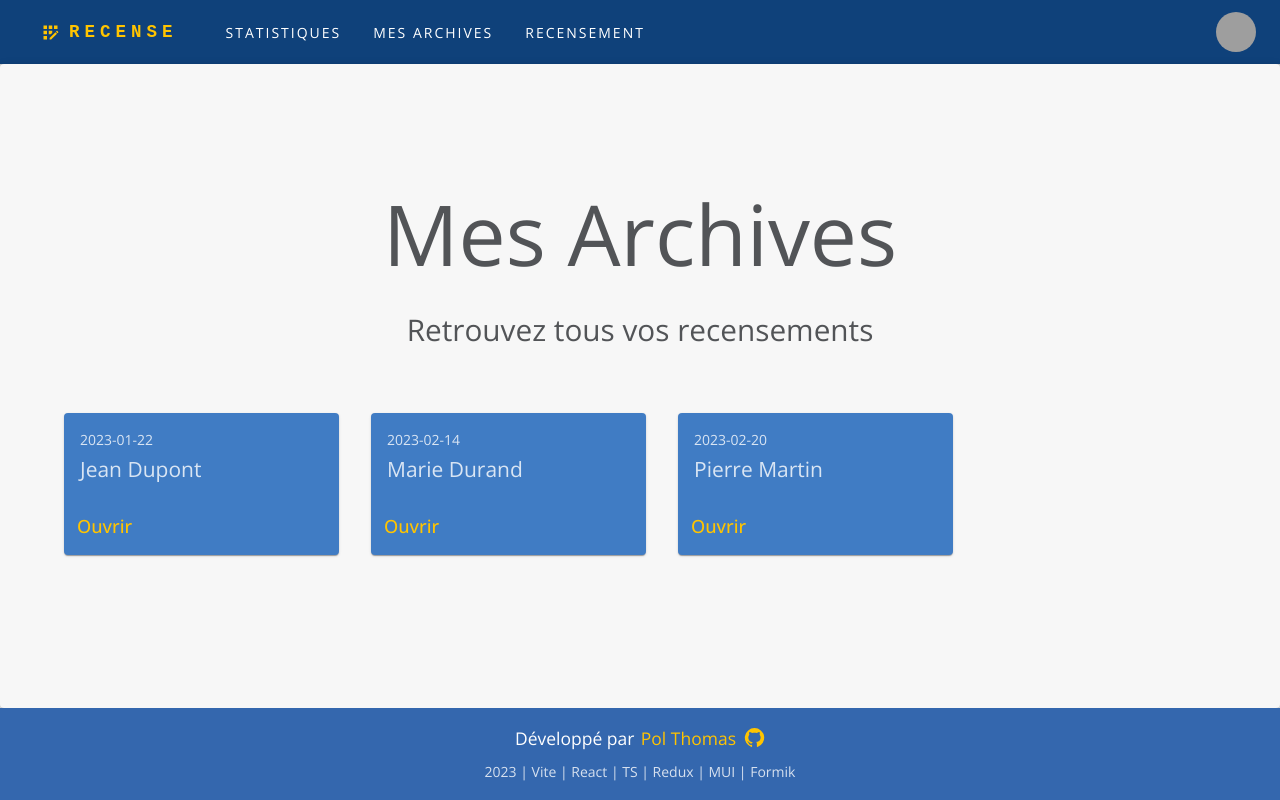
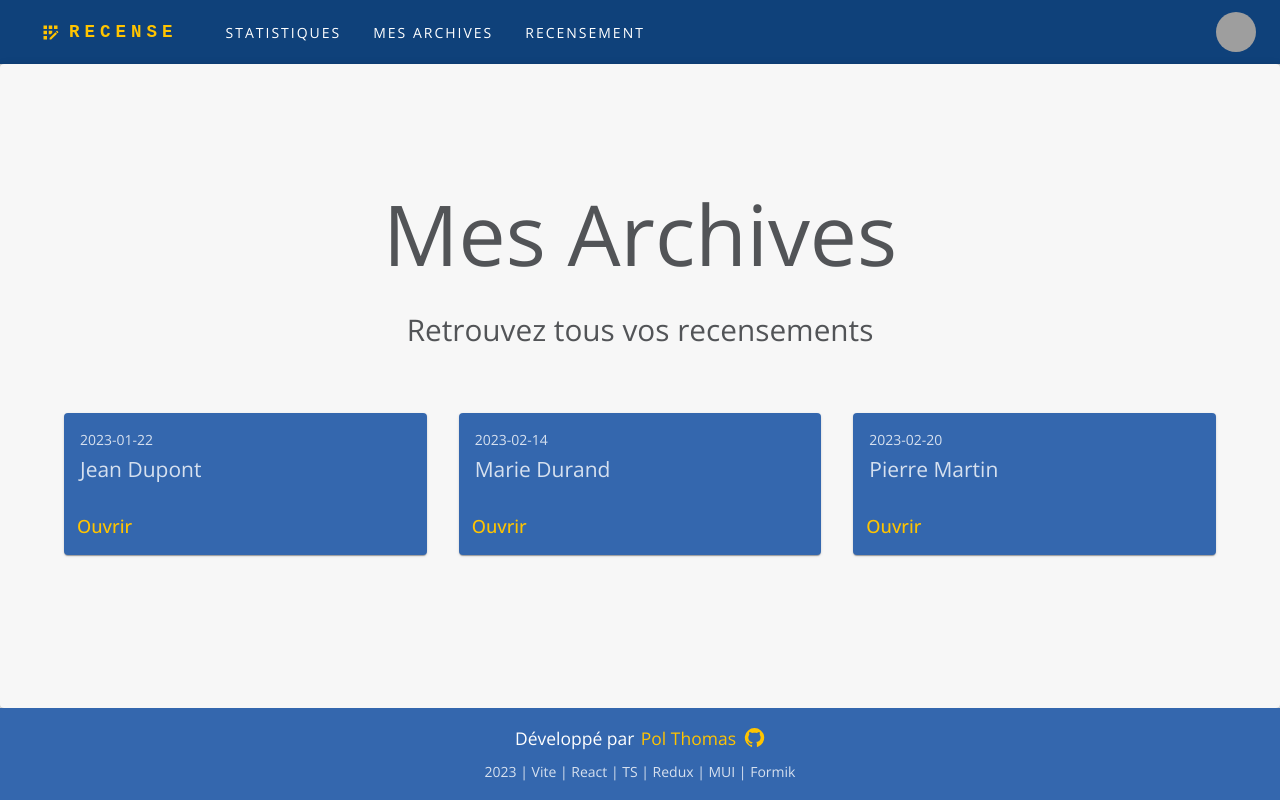
Before and after one commit to PolThm/recense, a React (Vite) app: page /my-archives in a window 1280 px wide. Built offline with nearby package versions, Linux system fonts and the light colour scheme; grey boxes are pictures that could not be loaded.

Commit message:
Small update

```diff
--- a/src/components/ArchivePreview.tsx
+++ b/src/components/ArchivePreview.tsx
@@ -14,10 +14,7 @@ type Props = {
 
 const ArchivePreview: FC<Props> = ({ name, date }) => {
   return (
-    <Card
-      sx={{ minWidth: 275, backgroundColor: 'primary.light' }}
-      variant="elevation"
-    >
+    <Card sx={{ backgroundColor: 'primary.main' }} variant="elevation">
       <CardContent sx={{ color: 'text.secondary' }}>
         <Typography sx={{ fontSize: 14 }} gutterBottom>
           {date}
--- a/src/pages/MyArchivesPage.tsx
+++ b/src/pages/MyArchivesPage.tsx
@@ -1,4 +1,4 @@
-import { Container, Grid, Typography } from '@mui/material';
+import { Box, Container, Grid, Typography } from '@mui/material';
 import React, { FC } from 'react';
 import { useSelector } from 'react-redux';
 
@@ -25,14 +25,13 @@ const MyArchivesPage: FC = () => {
       </Typography>
       <Typography variant="h4">Retrouvez tous vos recensements</Typography>
 
-      {/* TODO: Fix Grid style */}
-      <Grid container columns={3} spacing={4} sx={{ my: 4 }}>
+      <Grid container spacing={4} sx={{ my: 4 }}>
         {censuses.map((census) => {
           const { date, contact } = census;
           const name = `${contact.firstName} ${contact.lastName}`;
 
           return (
-            <Grid item key={census.id}>
+            <Grid item xs={12} sm={6} md={4} key={census.id}>
               <ArchivePreview name={name} date={date} />
             </Grid>
           );
```
